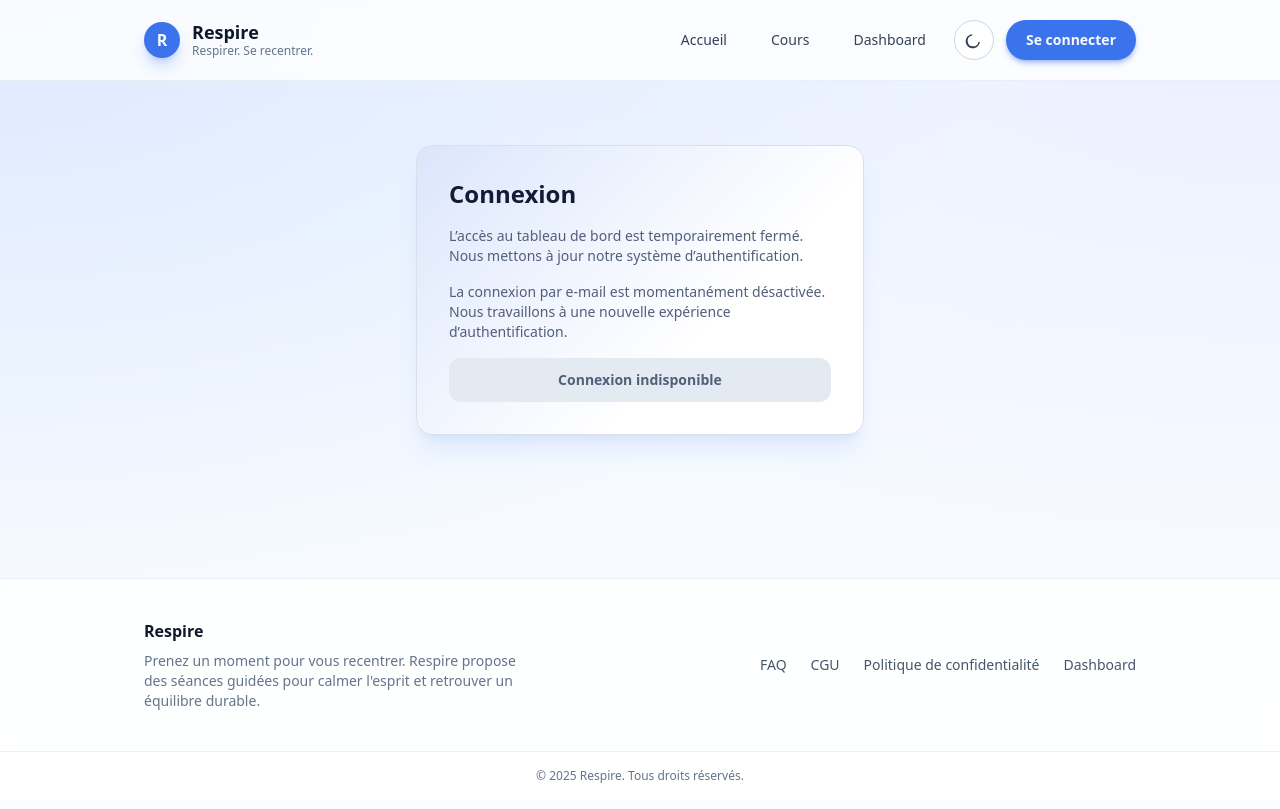
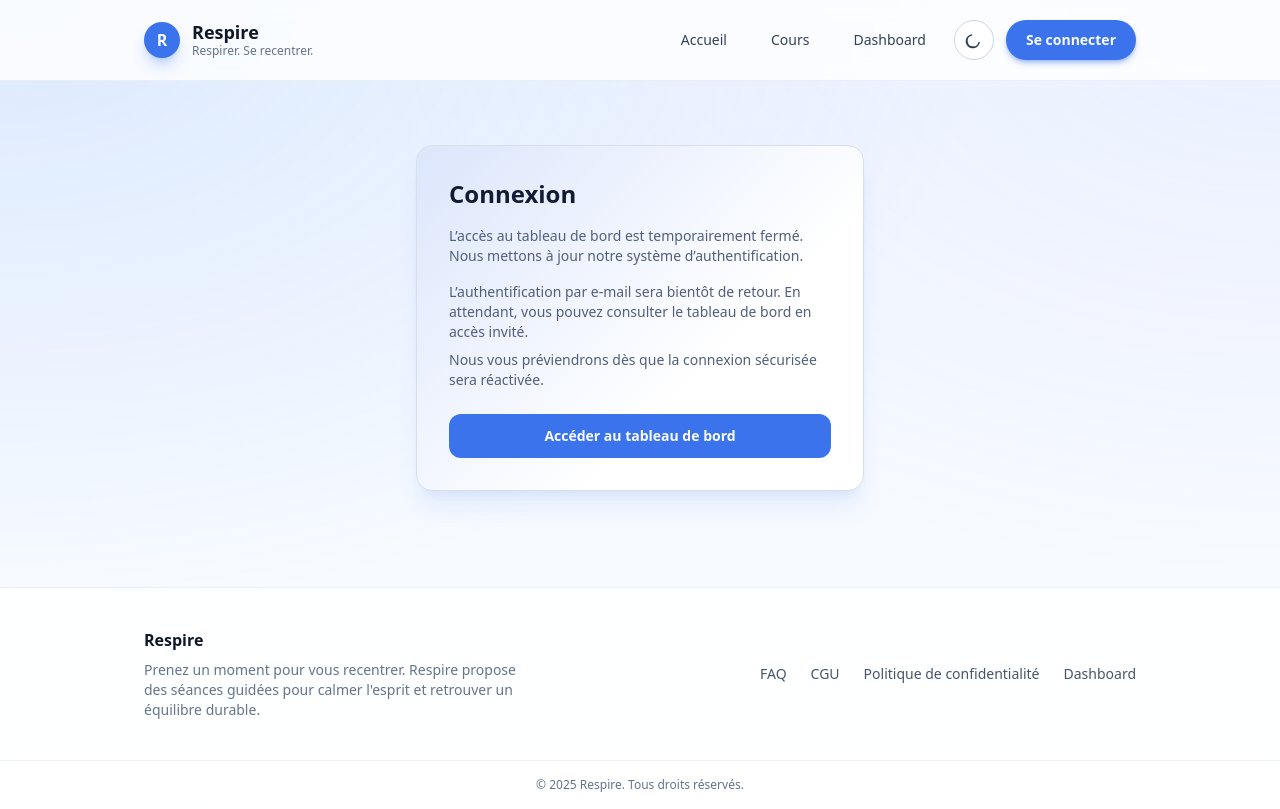
Before and after one commit to Sarpanim/respire, a Next.js app: page /login in a window 1280 px wide. Built offline with nearby package versions, Linux system fonts and the light colour scheme; no server answers.

Commit message:
Allow guest dashboard access

```diff
--- a/app/dashboard/page.tsx
+++ b/app/dashboard/page.tsx
@@ -1,5 +1,4 @@
 import Link from 'next/link';
-import { redirect } from 'next/navigation';
 import { createClient } from '@/lib/supabase-server';
 
 export const dynamic = 'force-dynamic';
@@ -10,14 +9,18 @@ export default async function DashboardPage() {
     data: { session },
   } = await supabase.auth.getSession();
 
-  if (!session) {
-    redirect('/login');
-  }
-
-  const userEmail = session.user.email ?? 'membre';
+  const userEmail = session?.user.email ?? 'invité';
 
   return (
     <section className="space-y-8">
+      {!session && (
+        <div className="card border border-primary/20 bg-primary/5 text-sm text-primary">
+          <p>
+            Vous consultez actuellement le tableau de bord en accès invité. Les connexions sécurisées seront
+            réintroduites prochainement.
+          </p>
+        </div>
+      )}
       <div className="card space-y-3">
         <p className="text-sm font-medium uppercase tracking-widest text-primary">Bienvenue</p>
         <h1 className="text-3xl font-semibold text-foreground">Ravi de vous revoir, {userEmail}.</h1>
--- a/components/LoginForm.tsx
+++ b/components/LoginForm.tsx
@@ -1,19 +1,23 @@
 'use client';
+
+import Link from 'next/link';
 
 export default function LoginForm() {
   return (
-    <div className="space-y-4">
-      <p className="text-sm text-muted-foreground">
-        La connexion par e-mail est momentanément désactivée. Nous travaillons à une nouvelle
-        expérience d’authentification.
-      </p>
-      <button
-        type="button"
-        className="w-full rounded-xl bg-muted py-3 text-sm font-semibold text-muted-foreground"
-        disabled
+    <div className="space-y-6">
+      <div className="space-y-2 text-sm text-muted-foreground">
+        <p>
+          L’authentification par e-mail sera bientôt de retour. En attendant, vous pouvez consulter le tableau de
+          bord en accès invité.
+        </p>
+        <p>Nous vous préviendrons dès que la connexion sécurisée sera réactivée.</p>
+      </div>
+      <Link
+        href="/dashboard"
+        className="inline-flex w-full items-center justify-center rounded-xl bg-primary px-4 py-3 text-sm font-semibold text-primary-foreground transition focus-visible:outline-none focus-visible:ring-2 focus-visible:ring-primary focus-visible:ring-offset-2 focus-visible:ring-offset-background hover:opacity-90"
       >
-        Connexion indisponible
-      </button>
+        Accéder au tableau de bord
+      </Link>
     </div>
   );
 }
```
